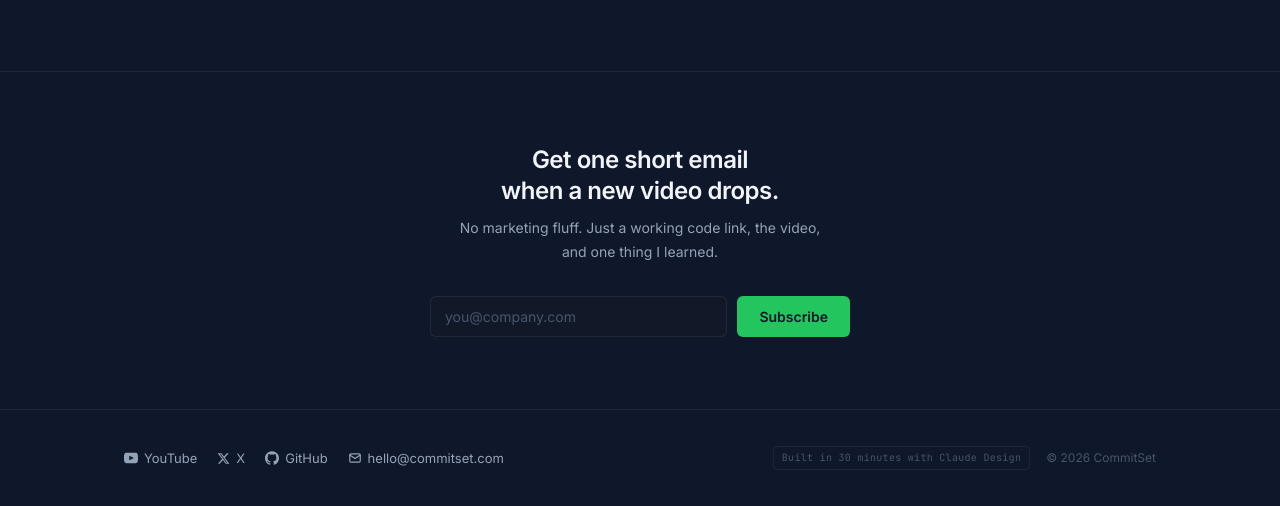
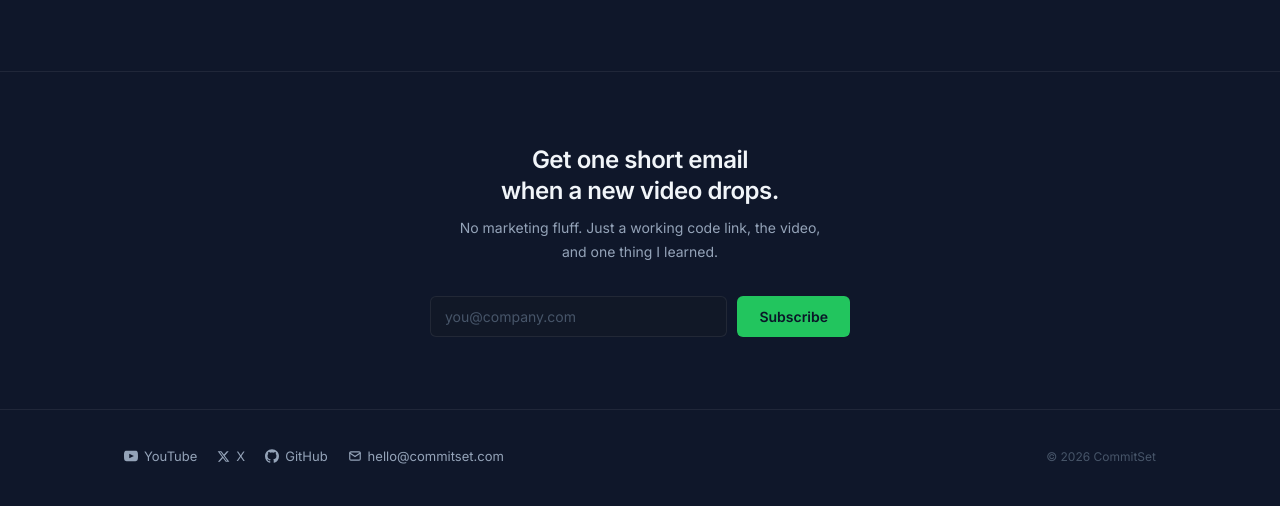
Before and after one commit to commitset/site, a plain HTML site: page index.html in a window 1280 px wide. Shown: the part 1699-2205 px from the top of the page. Drawn offline with Linux system fonts and the light colour scheme.

Commit message:
chore: remove Claude Design attribution badge from footer

```diff
--- a/index.html
+++ b/index.html
@@ -453,15 +453,6 @@
       gap: 16px;
       flex-wrap: wrap;
     }
-    .badge {
-      font-family: var(--mono);
-      font-size: 10px;
-      color: var(--dimmer);
-      border: 1px solid rgba(255,255,255,0.06);
-      border-radius: 4px;
-      padding: 3px 8px;
-      letter-spacing: 0.03em;
-    }
     .footer-copy {
       font-size: 12px;
       color: var(--dimmer);
@@ -700,7 +691,6 @@
         </a>
       </div>
       <div class="footer-right">
-        <span class="badge">Built in 30 minutes with Claude Design</span>
         <span class="footer-copy">© 2026 CommitSet</span>
       </div>
     </div>
```
